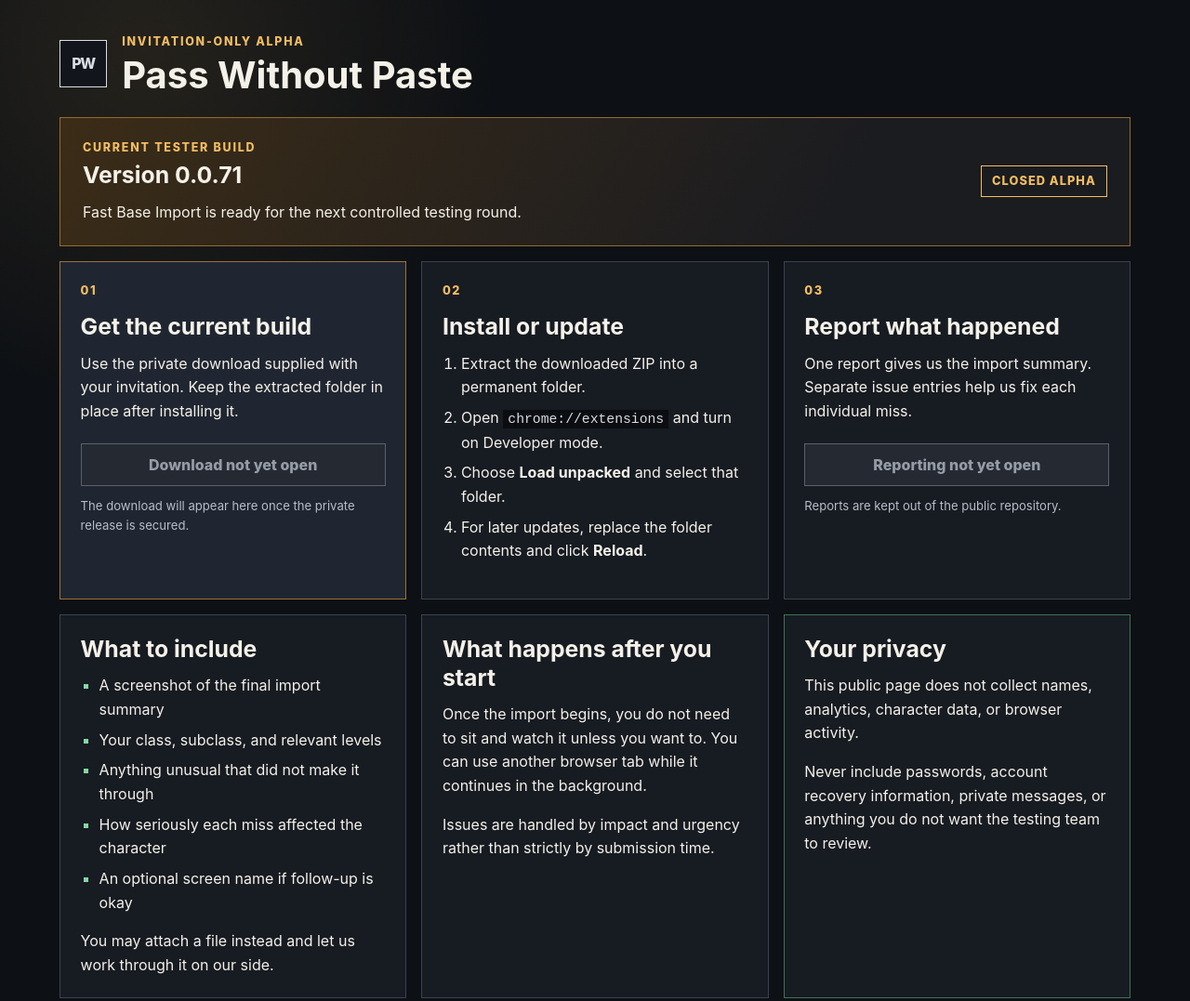
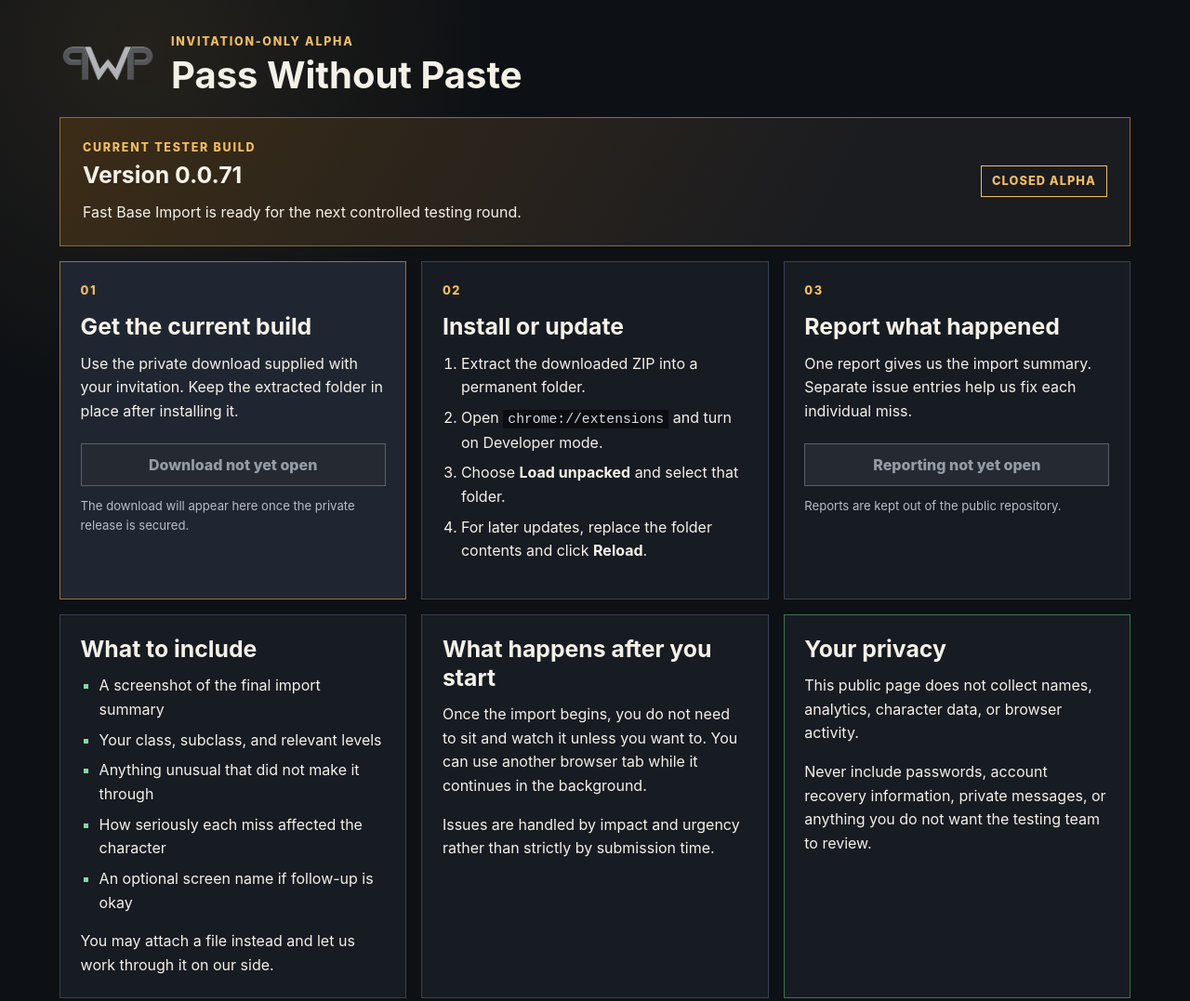
Before and after one commit to bayoubasterd/pass-without-paste, a plain HTML site: page index.html in a window 1280 px wide. Shown: the top 1077 px of the page at 93% size. Drawn offline with Linux system fonts and the light colour scheme.

Commit message:
Use PWP logo in alpha header

```diff
--- a/index.html
+++ b/index.html
@@ -12,7 +12,7 @@
 <body>
   <a class="skip-link" href="#main">Skip to tester information</a>
   <header class="site-header">
-    <div class="brand-mark" aria-hidden="true">PW</div>
+    <img class="brand-mark" src="assets/pwp-brandmark.png" alt="">
     <div>
       <p class="eyebrow">Invitation-only alpha</p>
       <h1>Pass Without Paste</h1>
--- a/styles.css
+++ b/styles.css
@@ -59,15 +59,10 @@ footer {
 }
 
 .brand-mark {
-  display: grid;
-  place-items: center;
-  width: 3.2rem;
-  aspect-ratio: 1;
-  border: 1px solid var(--silver);
-  color: var(--silver);
-  background: #12161c;
-  font-weight: 800;
-  letter-spacing: -.08em;
+  display: block;
+  width: clamp(5.25rem, 10vw, 6.5rem);
+  height: auto;
+  flex: none;
 }
 
 h1,
```
Also changed, not shown: assets/pwp-brandmark.png (added).
